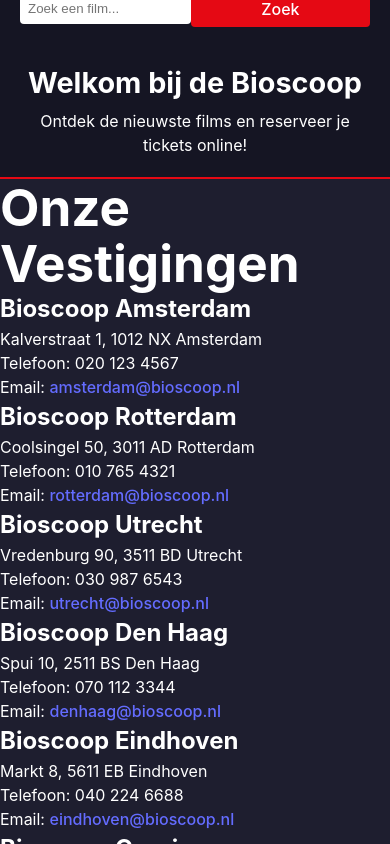
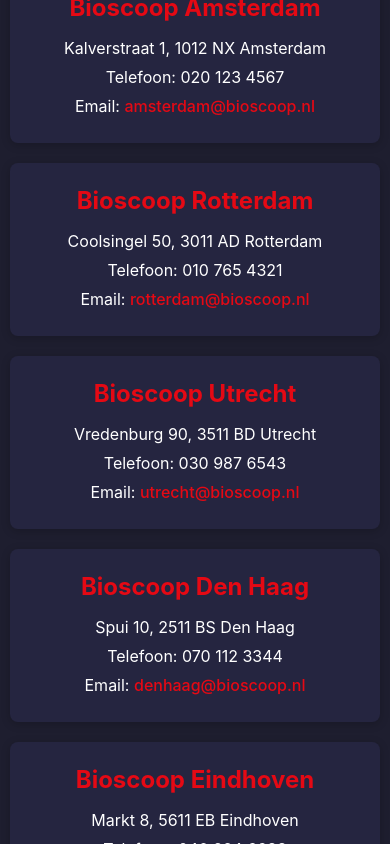
Before and after one commit to kacperfl/movietime, a React (Vite) app: page /vestigingen in a window 390 px wide. Built offline with nearby package versions, Linux system fonts and the light colour scheme.

Commit message:
aanpassingen aan de homepage en vestigingen pagina. De css ziet er nettjes uit maar de mobileview voor header moet gefixt worden.

```diff
--- a/src/App.jsx
+++ b/src/App.jsx
@@ -14,7 +14,7 @@ function App() {
     <Router>
       <div className="app-container">
         <header className="header">
-          <nav className="navbar">
+          <div className="navbar">
             <div className="hamburger-menu" onClick={toggleMenu}>
               <i className="fas fa-bars"></i>
             </div>
@@ -50,15 +50,15 @@ function App() {
               />
               <button type="submit">Zoek</button>
             </div>
-          </nav>
-          <div className="header-content">
+          </div>
+        </header>
+        <main>
+        <div className="header-content">
             <h1>Welkom bij de Bioscoop</h1>
             <p>Ontdek de nieuwste films en reserveer je tickets online!</p>
           </div>
-        </header>
-        <main>
           <Routes>
-            <Route path="/" element={<div>Home Page Content</div>} />
+            {/* <Route path="/" element={<div>Home Page Content</div>} /> */}
             <Route path="/vestigingen" element={<Vestigingen />} />
           </Routes>
         </main>
--- a/src/App.scss
+++ b/src/App.scss
@@ -23,10 +23,11 @@ html, body {
 
 .header {
   width: 100%;
-  padding: 20px;
-  background-color: #151523;
+  padding: 10px; /* Verminder padding voor mobiele schermen */
+  background-color: #ffffff;
   border-bottom: 2px solid #e50914;
   position: relative;
+  z-index: 1000; /* Zorg ervoor dat de header boven andere elementen staat */
 }
 
 .navbar {
@@ -45,7 +46,7 @@ html, body {
 
 .nav-item {
   position: relative;
-  margin: 0 15px;
+  margin: 0 10px; /* Verminder margin voor mobiele schermen */
   cursor: pointer;
 }
 
@@ -97,16 +98,16 @@ html, body {
 
 .header-content {
   text-align: center;
-  margin-top: 40px;
+  margin-top: 20px; /* Verminder margin-top voor mobiele schermen */
 }
 
 .header-content h1 {
-  font-size: 3rem;
+  font-size: 2.5rem; /* Verminder fontgrootte voor mobiele schermen */
   margin-bottom: 10px;
 }
 
 .header-content p {
-  font-size: 1.5rem;
+  font-size: 1.2rem;
 }
 
 .hamburger-menu {
@@ -137,7 +138,7 @@ html, body {
   }
 
   .search-bar {
-    margin-top: 20px;
+    margin-top: 10px;
     width: 100%;
     justify-content: space-between;
   }
@@ -153,11 +154,11 @@ html, body {
   }
 
   .header-content h1 {
-    font-size: 2rem;
+    font-size: 1.8rem;
   }
 
   .header-content p {
-    font-size: 1.2rem;
+    font-size: 1rem;
   }
 
   .hamburger-menu {
@@ -167,11 +168,11 @@ html, body {
 
 @media (max-width: 480px) {
   .header-content h1 {
-    font-size: 1.8rem;
+    font-size: 1.5rem;
   }
 
   .header-content p {
-    font-size: 1rem;
+    font-size: 0.9rem;
   }
 
   .search-bar input, .search-bar button {
@@ -182,11 +183,11 @@ html, body {
 
 @media (max-width: 270px) {
   .header-content h1 {
-    font-size: 1.5rem;
+    font-size: 1.2rem;
   }
 
   .header-content p {
-    font-size: 0.9rem;
+    font-size: 0.8rem;
   }
 
   .search-bar input {
--- a/src/Vestigingen.scss
+++ b/src/Vestigingen.scss
@@ -1,181 +1,72 @@
-* {
-  margin: 0;
-  padding: 0;
-  box-sizing: border-box;
-}
-
-html, body {
-  height: 100%;
-  width: 100%;
-  margin: 0;
-  padding: 0;
-  overflow-x: hidden;
-}
-
-.app-container {
-  min-height: 100vh;
-  width: 100vw;
-  display: flex;
-  flex-direction: column;
+.vestigingen-container {
+    padding: 20px; /* Verminder padding voor kleinere schermen */
+    text-align: center;
     background-color: #1e1e2f;
     color: white;
   }
 
-.header {
-  width: 100%;
-  padding: 20px;
-  background-color: #151523;
-  border-bottom: 2px solid #e50914;
-  position: relative;
+  .vestigingen-container h1 {
+    font-size: 2rem; /* Pas fontgrootte aan voor grotere schermen */
+    margin-bottom: 1rem;
   }
 
-.navbar {
-  display: flex;
-  justify-content: space-between;
-  align-items: center;
-  width: 100%;
+  .vestigingen-grid {
+    display: grid;
+    grid-template-columns: repeat(3, 1fr);
+    gap: 20px;
+    margin-top: 20px; /* Pas margin-top aan voor kleinere schermen */
   }
 
-.nav-links {
-  list-style: none;
-  display: flex;
-  margin: 0;
-  padding: 0;
+  .vestiging-card {
+    background-color: #252540;
+    padding: 20px;
+    border-radius: 8px;
+    box-shadow: 0 2px 10px rgba(0, 0, 0, 0.2);
+    transition: transform 0.3s ease;
   }
 
-.nav-item {
-  position: relative;
-  margin: 0 15px;
-  cursor: pointer;
+  .vestiging-card:hover {
+    transform: translateY(-10px);
   }
 
-.nav-item:hover .dropdown-menu {
-  display: block;
-}
-
-.dropdown-menu {
-  display: none;
-  position: absolute;
-  top: 100%;
-  left: 0;
-  background-color: #252540;
-  padding: 10px;
-  list-style: none;
-  border-radius: 5px;
-}
-
-.dropdown-menu li {
-  padding: 5px 0;
-}
-
-.search-bar {
-  display: flex;
-  align-items: center;
-  margin-left: auto;
-}
-
-.search-bar input {
-  padding: 8px;
-  width: 200px;
-  border: none;
-  border-radius: 4px;
-  margin-right: 10px;
-}
-
-.search-bar button {
-  padding: 8px 16px;
-  background-color: #e50914;
-  color: white;
-  border: none;
-  border-radius: 4px;
-  cursor: pointer;
-}
-
-.search-bar button:hover {
-  background-color: #d40812;
-}
-
-.header-content {
-  text-align: center;
-  margin-top: 40px;
-}
-
-.header-content h1 {
-  font-size: 3rem;
+  .vestiging-card h2 {
+    color: #e50914;
     margin-bottom: 10px;
   }
 
-.header-content p {
-  font-size: 1.5rem;
+  .vestiging-card p {
+    margin: 5px 0;
   }
 
-.hamburger-menu {
-  display: none;
-  font-size: 24px;
-  cursor: pointer;
-  color: white;
+  .vestiging-card a {
+    color: #e50914;
+    text-decoration: none;
+  }
+
+  .vestiging-card a:hover {
+    text-decoration: underline;
   }
 
   @media (max-width: 768px) {
-  .navbar {
-    flex-direction: column;
-    align-items: flex-start;
+    .vestigingen-grid {
+      grid-template-columns: repeat(2, 1fr);
     }
 
-  .nav-links {
-    display: none;
-    flex-direction: column;
-    width: 100%;
-  }
-
-  .nav-links.show {
-    display: flex;
-  }
-
-  .nav-item {
-    margin: 10px 0;
-  }
-
-  .search-bar {
-    margin-top: 20px;
-    width: 100%;
-    justify-content: space-between;
-  }
-
-  .search-bar input {
-    width: 100%;
-    margin-right: 0;
-  }
-
-  .search-bar button {
-    width: 100%;
-    margin-top: 10px;
-  }
-
-  .header-content h1 {
-    font-size: 2rem;
-  }
-
-  .header-content p {
-    font-size: 1.2rem;
-  }
-
-  .hamburger-menu {
-    display: block;
+    .vestigingen-container h1 {
+      font-size: 1.5rem; /* Verklein fontgrootte voor tablets en kleine schermen */
     }
   }
 
   @media (max-width: 480px) {
-  .header-content h1 {
-    font-size: 1.8rem;
+    .vestigingen-grid {
+      grid-template-columns: 1fr;
     }
 
-  .header-content p {
-    font-size: 1rem;
+    .vestigingen-container {
+      padding: 10px; /* Verminder padding voor mobiele schermen */
     }
 
-  .search-bar input, .search-bar button {
-    width: 100%;
-    margin-top: 10px;
+    .vestigingen-container h1 {
+      font-size: 1.2rem; /* Nog kleinere fontgrootte voor mobiele schermen */
     }
   }
```
Lines whose indentation alone changed are shown as unchanged.
